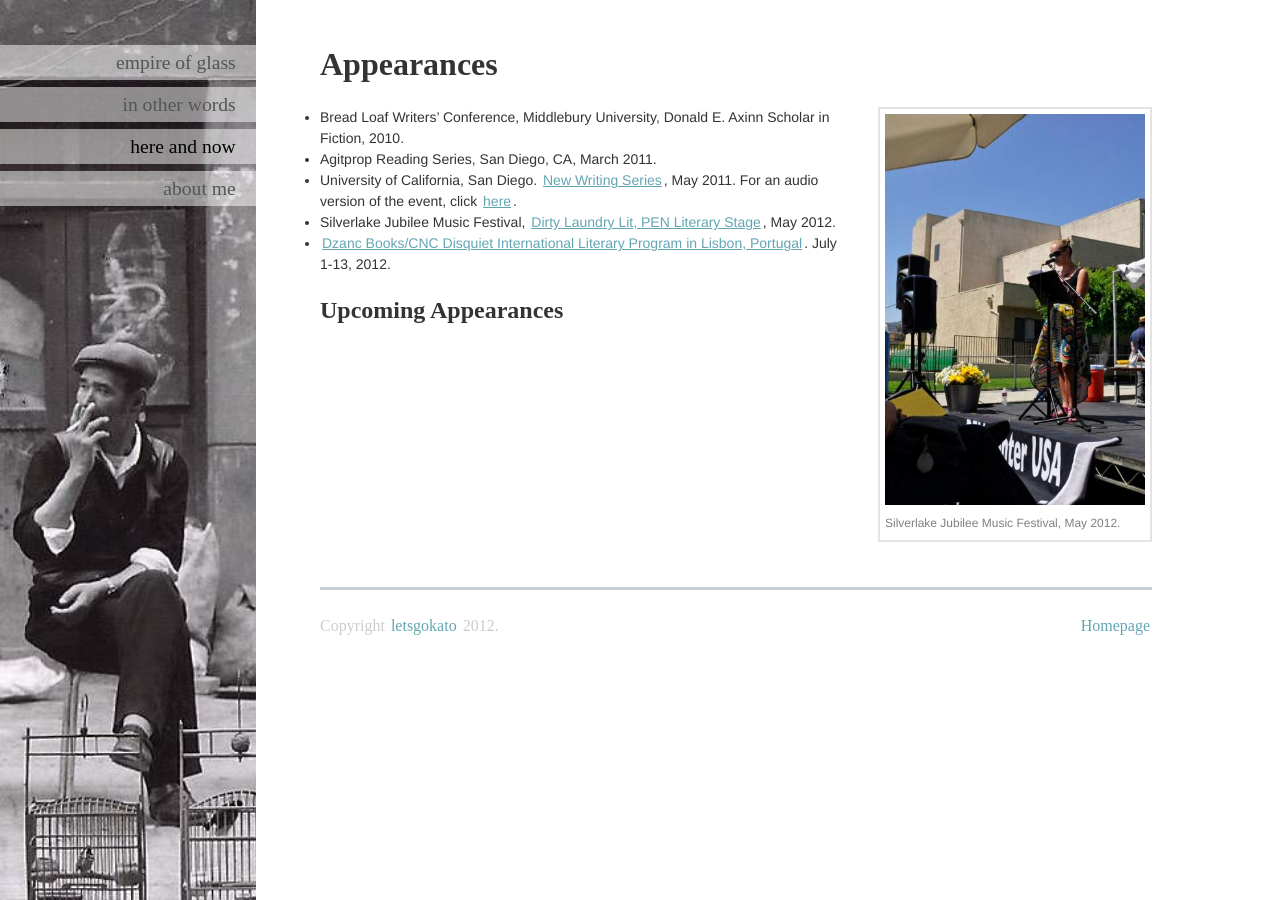
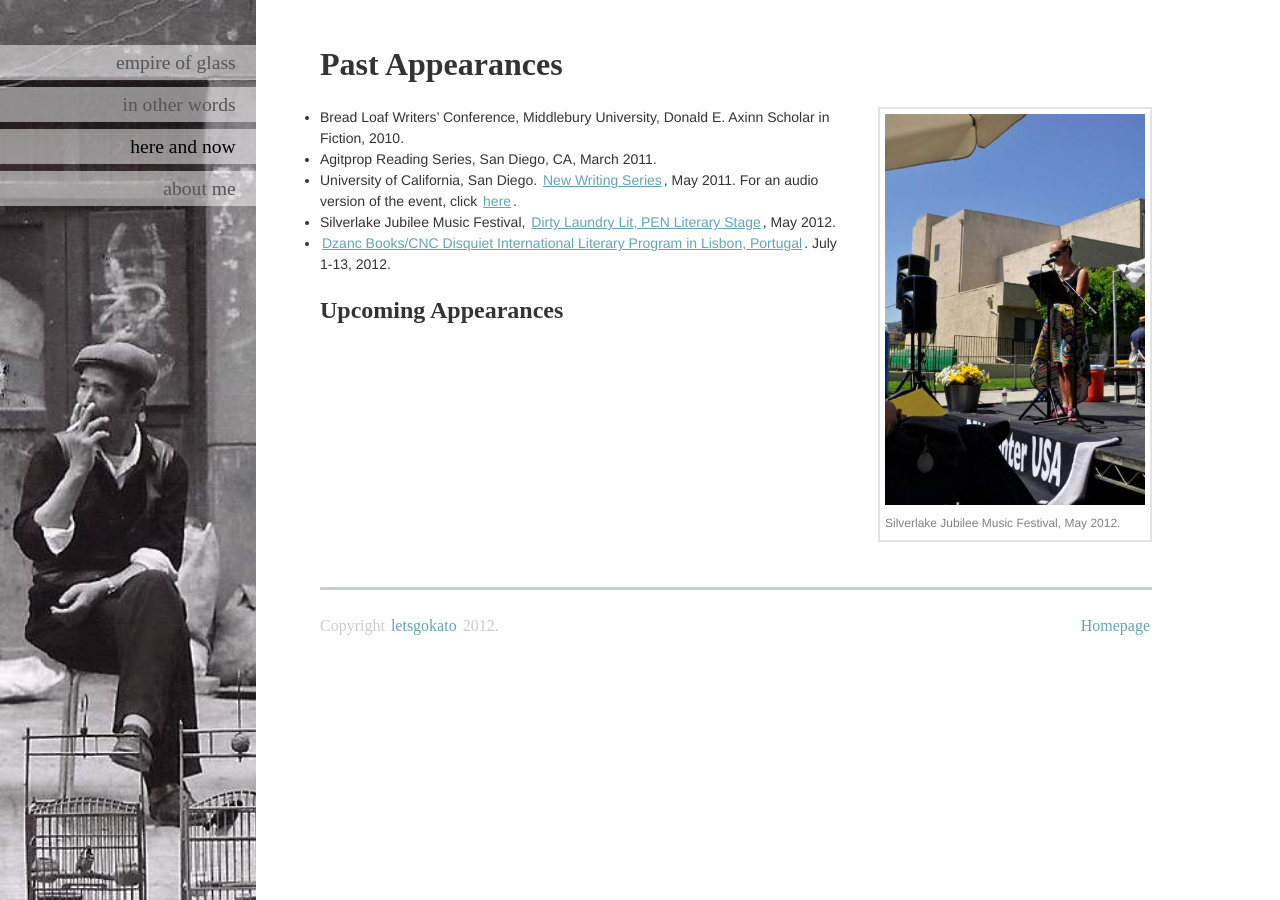
Before and after one commit to ajhit406/kato, a Jekyll site: the page built from hereandnow.md, in a window 1280 px wide. Built offline with Jekyll 4.4.1, drawn with Linux system fonts in a browser that asks for light colours; some web fonts are replaced; Markdown is read by kramdown in place of the engine named in the settings.

Commit message:
past added

```diff
--- a/hereandnow.md
+++ b/hereandnow.md
@@ -4,7 +4,7 @@ title: here and now
 lnav: hereandnow
 ---
 
-# Appearances
+# Past Appearances
 
 <figure style="float: right;margin-left: 32px;" class="vh600 clearfix">
   <img src="/images/silverlake.jpg" alt="Silverlake Jubilee Festival" style="width: 260px;" />
```
